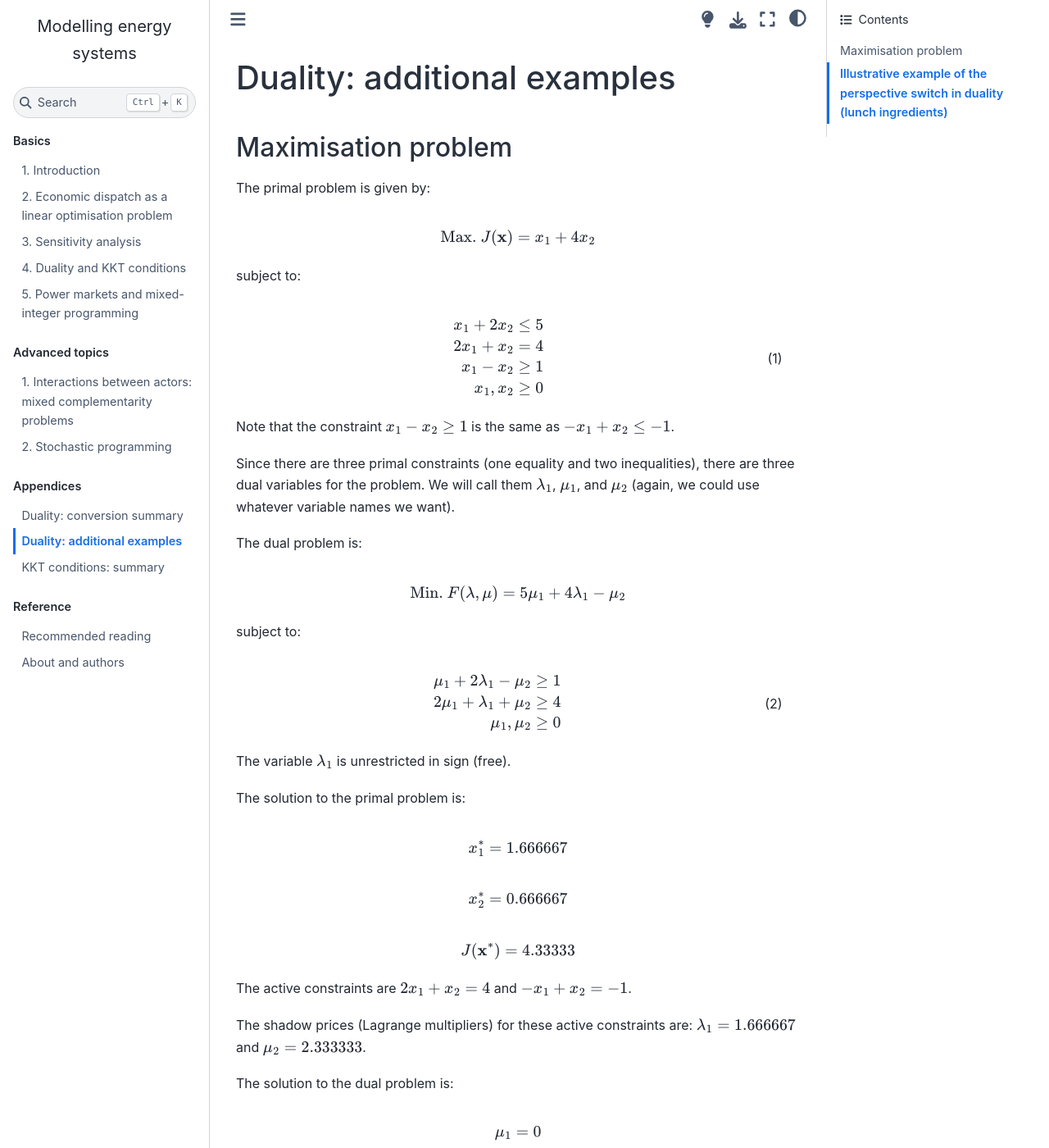
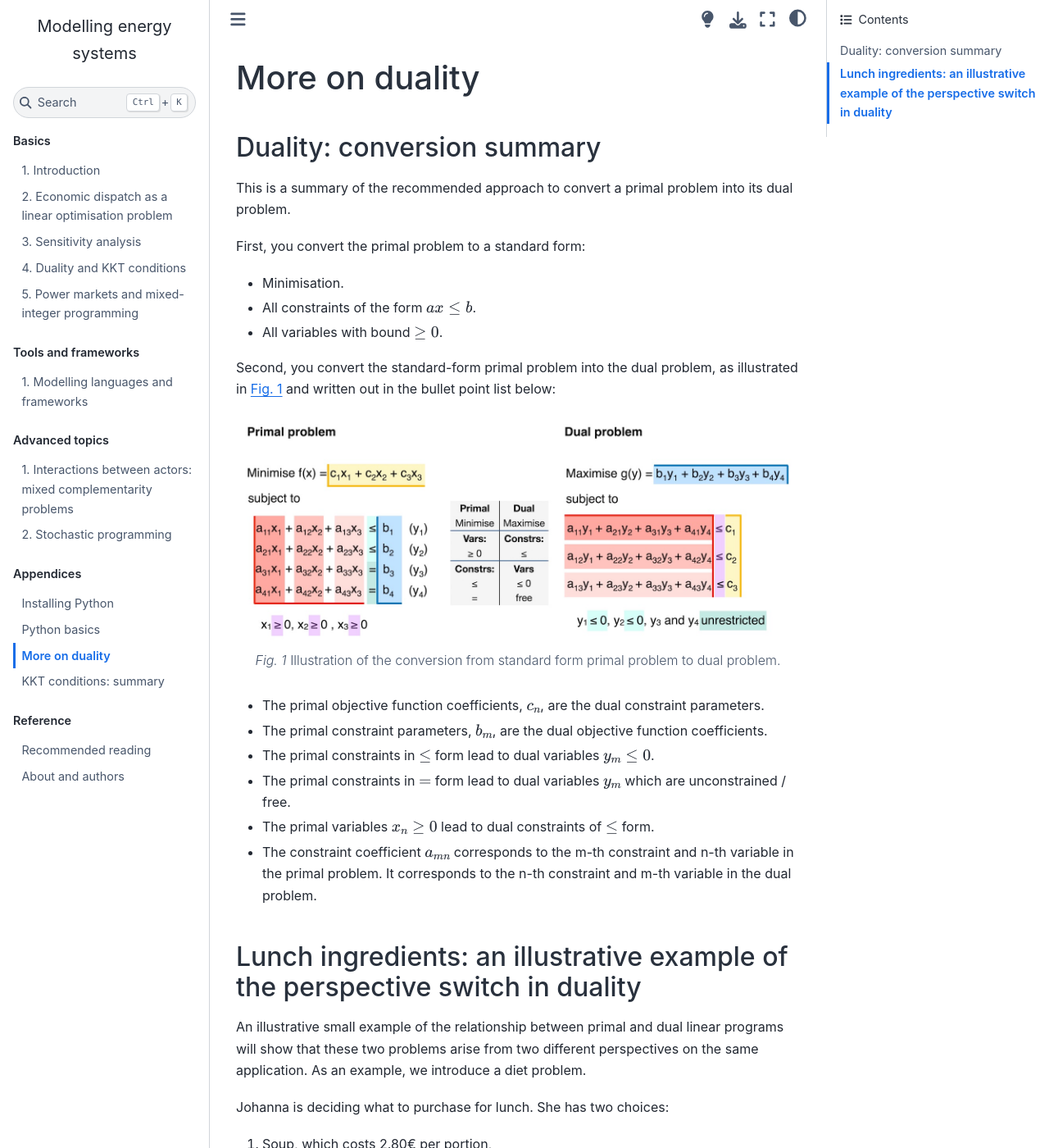
Before and after one commit to sjpfenninger/modelling-energy-systems, a Jupyter Book: the page built from appendix/duality.md, in a window 1280 px wide and 1400 px high. Shown: the whole window at 82% size. Built offline with Jupyter Book 1.0.4 settings and Sphinx 7.4.7 and the Sphinx Book theme 1.1.4, drawn with Linux system fonts in a browser that asks for light colours; pages that are not in the unit, such as notebooks, are missing from menus; comment, search, counter and statistics services are not loaded; some of the changed text lies outside the part shown.

Commit message:
Add Python basics and installation, Pyomo; Clean up appendices

````diff
--- a/_config.yml
+++ b/_config.yml
@@ -4,10 +4,8 @@
 author: ""
 # logo: images/logo-text.png
 
-# Force re-execution of notebooks on each build.
-# See https://jupyterbook.org/content/execute.html
 execute:
-  execute_notebooks: force
+  execute_notebooks: cache  # Cache results of notebook execution and re-execute if a code cell changes
 
 parse:
   myst_enable_extensions:  # default extensions to enable in the myst parser. See https://myst-parser.readthedocs.io/en/latest/using/syntax-optional.html
--- a/_toc.yml
+++ b/_toc.yml
@@ -9,18 +9,23 @@
     - file: basics/sensitivity-analysis.md
     - file: basics/duality-kkts.md
     - file: basics/markets-milp.md
-    # - file: basics/modelling-languages.md
+- caption: Tools and frameworks
+  numbered: true
+  chapters:
+    - file: tools/modelling-languages.md
+    - file: tools/pyomo.ipynb
+    # - file: tools/calliope.ipynb
 - caption: Advanced topics
   numbered: true
   chapters:
-    # - file: advanced/nonlinear.md
     - file: advanced/mixed-complementarity.md
     - file: advanced/stochastic-programming.md
 - caption: Appendices
   chapters:
-   - file: appendix/duality-conversion.md
-   - file: appendix/duality-examples.md
-   - file: appendix/kkts-summary.md
+    - file: appendix/installing-python.md
+    - file: appendix/python-basics.md
+    - file: appendix/duality.md
+    - file: appendix/kkts-summary.md
 - caption: Reference
   chapters:
     - file: reference/reading.md
--- a/appendix/duality-examples.md
+++ b/appendix/duality.md
@@ -1,68 +1,35 @@
-(content:appendix:duality-examples)=
+# More on duality
 
-# Duality: additional examples
+(content:appendix:duality-conversion-summary)=
 
-## Maximisation problem
+## Duality: conversion summary
 
-The primal problem is given by:
+This is a summary of the recommended approach to convert a primal problem into its dual problem.
 
-$$\text{Max. } J(\mathbf{x}) = x_1 + 4x_2$$
+First, you convert the primal problem to a standard form:
 
-subject to:
+* Minimisation.
+* All constraints of the form $ax \leq b$.
+* All variables with bound $\geq 0 $.
 
-\begin{align}
-    x_1 + 2x_2 \leq 5 \\
-    2x_1 + x_2 = 4 \\
-    x_1 - x_2 \geq 1 \\
-    x_1, x_2 \geq 0 \\
-\end{align}
+Second, you convert the standard-form primal problem into the dual problem, as illustrated in {numref}`fig:generic_primal_dual_conversion` and written out in the bullet point list below:
 
-Note that the constraint $x_1 - x_2 \geq 1$ is the same as $-x_1 + x_2 \leq -1$.
+```{figure} ../images/primal_dual.jpg
+:name: fig:generic_primal_dual_conversion
 
-Since there are three primal constraints (one equality and two inequalities), there are three dual variables for the problem. We will call them $\lambda_1$, $\mu_1$, and $\mu_2$ (again, we could use whatever variable names we want).
+Illustration of the conversion from standard form primal problem to dual problem.
+```
 
-The dual problem is:
+* The primal objective function coefficients, $c_n$, are the dual constraint parameters.
+* The primal constraint parameters, $b_m$, are the dual objective function coefficients.
+* The primal constraints in $\leq$ form lead to dual variables $y_m \leq 0$.
+* The primal constraints in $=$ form lead to dual variables $y_m$ which are unconstrained / free.
+* The primal variables $x_n \geq 0$ lead to dual constraints of $\leq$ form.
+* The constraint coefficient $a_{mn}$ corresponds to the m-th constraint and n-th variable in the primal problem. It corresponds to the n-th constraint and m-th variable in the dual problem.
 
-$$\text{Min. } F(\lambda, \mu) = 5\mu_1 + 4\lambda_1 - \mu_2$$
+(content:appendix:duality-example)=
 
-subject to:
-\begin{align}
-    \mu_1 + 2\lambda_1 - \mu_2 \geq 1 \\
-    2\mu_1 + \lambda_1 + \mu_2 \geq 4 \\
-    \mu_1, \mu_2 \geq 0 \\
-\end{align}
-The variable $\lambda_1$ is unrestricted in sign (free).
-
-The solution to the primal problem is:
-
-$$x_1^{*} = 1.666667$$
-
-$$x_2^{*} = 0.666667$$
-
-$$J(\mathbf{x}^{*}) = 4.33333$$
-
-The active constraints are $2x_1 + x_2 = 4$ and $-x_1 + x_2 = -1$.
-
-The shadow prices (Lagrange multipliers) for these active constraints are: $\lambda_1 = 1.666667$ and $\mu_2 = 2.333333$.
-
-The solution to the dual problem is:
-
-$$\mu_1 = 0$$
-
-$$\mu_2 = 2.333333$$
-
-$$\lambda_1 = 1.666667$$
-
-$$F(\mathbf{\lambda^{*}}, \mathbf{\mu^{*}}) = 4.333333$$
-
-
-Conclusions:
-
-* The optimum value of the primal and the dual objective function is equal to 4.333333.
-* The optimal values of the decision variables of the dual problem are equal to the Lagrange multipliers of the primal problem.
-* Likewise, the shadow prices (Lagrange multipliers) of the dual problem are equal to the solution of the primal problem.
-
-## Illustrative example of the perspective switch in duality (lunch ingredients)
+## Lunch ingredients: an illustrative example of the perspective switch in duality
 
 An illustrative small example of the relationship between primal and
 dual linear programs will show that these two problems arise from two
--- /dev/null
+++ b/tools/modelling-languages.md
@@ -0,0 +1,3 @@
+# Modelling languages and frameworks
+
+TBA.
````
Also changed, not shown: _static/environment.yml (added, +18 -0 lines), appendix/duality-conversion.md (deleted, +0 -26 lines), appendix/installing-python.md (added, +50 -0 lines), appendix/python-basics.md (added, +44 -0 lines), basics/duality-kkts.md (+4 -3 lines), changelog.md (+19 -30 lines), index.md (+1 -1 lines), pyproject.toml (+8 -3 lines), 2 other files.
